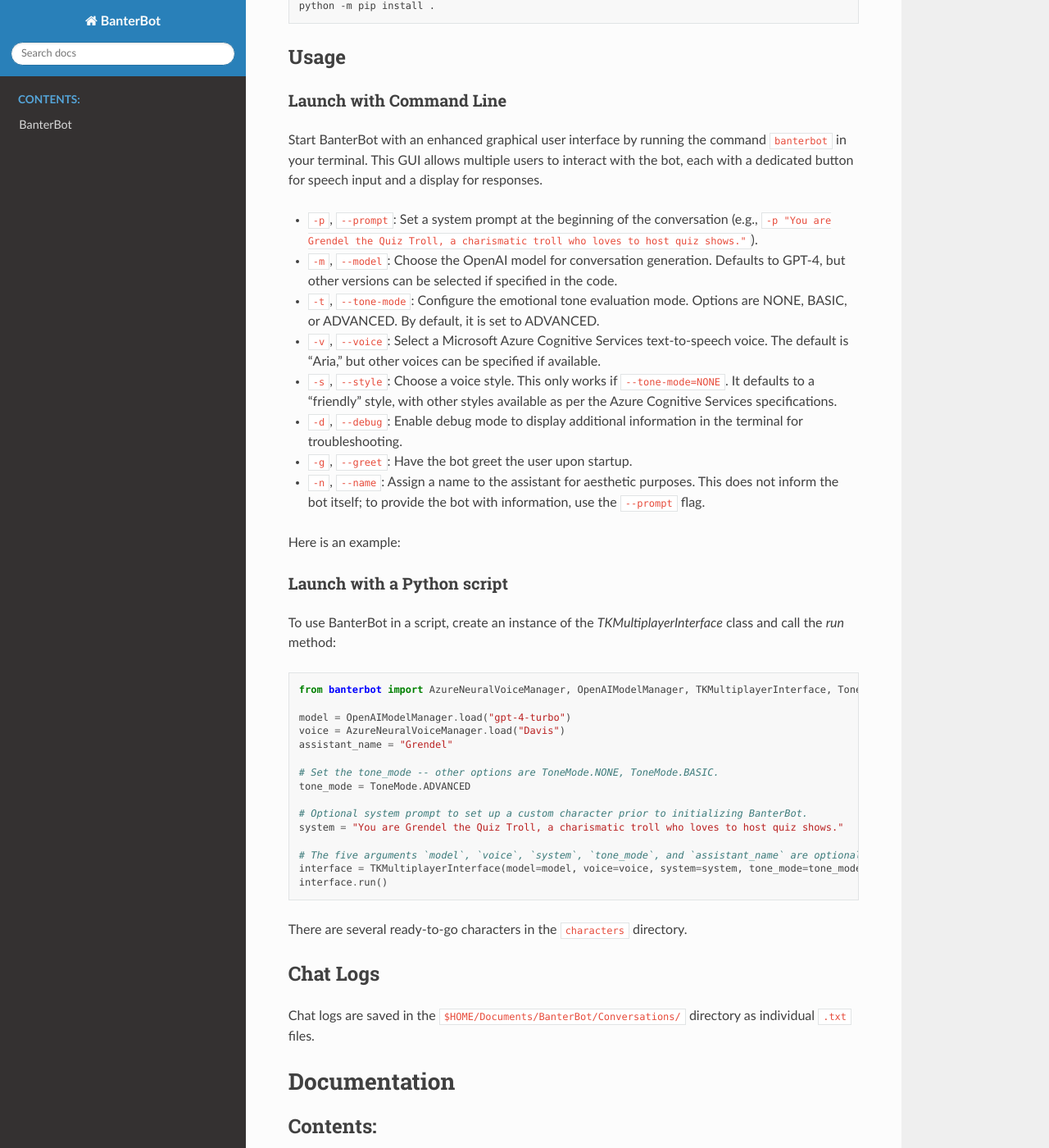
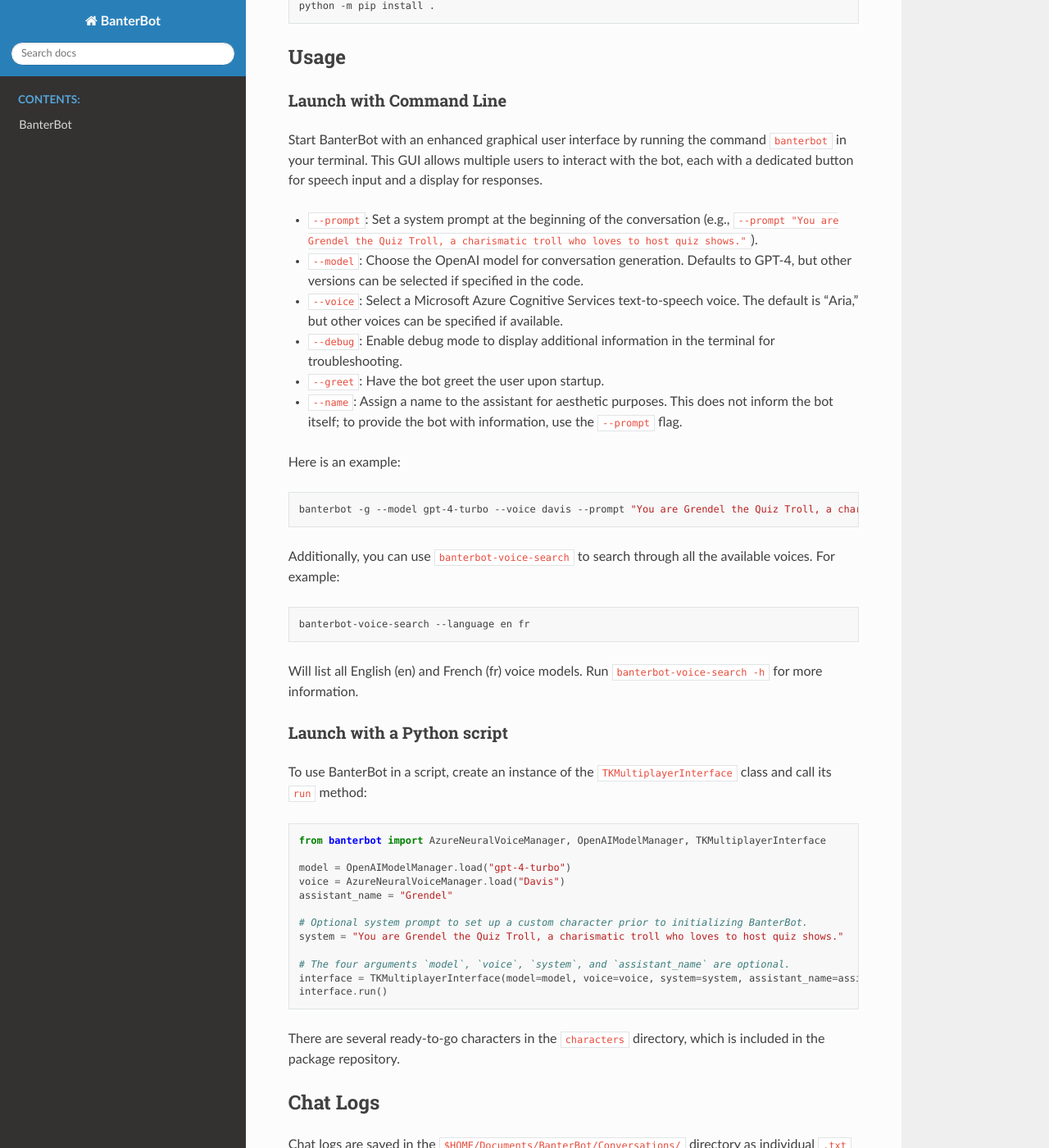
Before and after one commit to GabrielSCabrera/BanterBot, a Sphinx documentation site: the page built from docs/index.rst, in a window 1280 px wide and 1400 px high, scrolled down 2101 px. Shown: the whole window at 82% size. Built offline with Sphinx 7.4.7 and the Read the Docs theme 2.0.0, drawn with Linux system fonts in a browser that asks for light colours; pages that are not in the unit, such as notebooks, are missing from menus.

Commit message:
Add direct connection to Speech SDK, increasing the number of available voices significantly, and add voice searching capabilities

```diff
--- a/docs/index.rst
+++ b/docs/index.rst
@@ -124,65 +124,63 @@ Start BanterBot with an enhanced graphical user interface by running the command
 in your terminal. This GUI allows multiple users to interact with the bot, each with a dedicated
 button for speech input and a display for responses.
 
--  ``-p``, ``--prompt``: Set a system prompt at the beginning of
-   the conversation (e.g., ``-p "You are Grendel the Quiz Troll,
-   a charismatic troll who loves to host quiz shows."``).
+-  ``--prompt``: Set a system prompt at the beginning of
+   the conversation (e.g., ``--prompt "You are Grendel the
+   Quiz Troll, a charismatic troll who loves to host quiz
+   shows."``).
 
--  ``-m``, ``--model``: Choose the OpenAI model for conversation
+-  ``--model``: Choose the OpenAI model for conversation
    generation. Defaults to GPT-4, but other versions can be
    selected if specified in the code.
 
--  ``-t``, ``--tone-mode``: Configure the emotional tone evaluation
-   mode. Options are NONE, BASIC, or ADVANCED. By default, it is set
-   to ADVANCED.
-
--  ``-v``, ``--voice``: Select a Microsoft Azure Cognitive Services
+-  ``--voice``: Select a Microsoft Azure Cognitive Services
    text-to-speech voice. The default is "Aria," but other voices
    can be specified if available.
 
--  ``-s``, ``--style``: Choose a voice style. This only works if
-   ``--tone-mode=NONE``. It defaults to a "friendly" style, with
-   other styles available as per the Azure Cognitive Services specifications.
-
--  ``-d``, ``--debug``: Enable debug mode to display additional
+-  ``--debug``: Enable debug mode to display additional
    information in the terminal for troubleshooting.
 
--  ``-g``, ``--greet``: Have the bot greet the user upon startup.
+-  ``--greet``: Have the bot greet the user upon startup.
 
--  ``-n``, ``--name``: Assign a name to the assistant for aesthetic
+-  ``--name``: Assign a name to the assistant for aesthetic
    purposes. This does not inform the bot itself; to provide the bot
    with information, use the ``--prompt`` flag.
 
 Here is an example:
 
 .. code:: bash
-   banterbot -g --model gpt-4-turbo --voice davis --prompt "You are Grendel the Quiz Troll, a charismatic troll who loves to host quiz shows." --tone-mode ADVANCED --name Grendel
 
+   banterbot -g --model gpt-4-turbo --voice davis --prompt "You are Grendel the Quiz Troll, a charismatic troll who loves to host quiz shows." --name Grendel
+
+Additionally, you can use ``banterbot-voice-search`` to search through all the available voices. For example:
+
+.. code:: bash
+
+   banterbot-voice-search --language en fr
+
+Will list all English (en) and French (fr) voice models. Run ``banterbot-voice-search -h`` for more information.
 
 Launch with a Python script
 ~~~~~~~~~~~~~~~~~~~~~~~~~~~
 
-To use BanterBot in a script, create an instance of the `TKMultiplayerInterface` class and call the `run` method:
+To use BanterBot in a script, create an instance of the ``TKMultiplayerInterface`` class and call its ``run`` method:
 
 .. code:: python
 
-   from banterbot import AzureNeuralVoiceManager, OpenAIModelManager, TKMultiplayerInterface, ToneMode
+   from banterbot import AzureNeuralVoiceManager, OpenAIModelManager, TKMultiplayerInterface
 
    model = OpenAIModelManager.load("gpt-4-turbo")
    voice = AzureNeuralVoiceManager.load("Davis")
    assistant_name = "Grendel"
 
-   # Set the tone_mode -- other options are ToneMode.NONE, ToneMode.BASIC.
-   tone_mode = ToneMode.ADVANCED
-
    # Optional system prompt to set up a custom character prior to initializing BanterBot.
    system = "You are Grendel the Quiz Troll, a charismatic troll who loves to host quiz shows."
 
-   # The five arguments `model`, `voice`, `system`, `tone_mode`, and `assistant_name` are optional.
-   interface = TKMultiplayerInterface(model=model, voice=voice, system=system, tone_mode=tone_mode, assistant_name=assistant_name)
+   # The four arguments `model`, `voice`, `system`, and `assistant_name` are optional.
+   interface = TKMultiplayerInterface(model=model, voice=voice, system=system, assistant_name=assistant_name)
    interface.run()
 
-There are several ready-to-go characters in the ``characters`` directory.
+There are several ready-to-go characters in the ``characters`` directory, which is included in the package repository.
 
 Chat Logs
 ---------
```
Also changed, not shown: README.md (+19 -18 lines), 1 other file.
